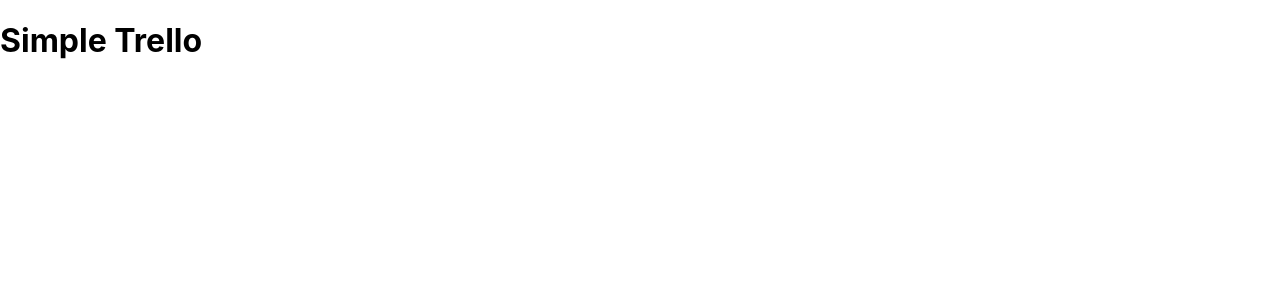
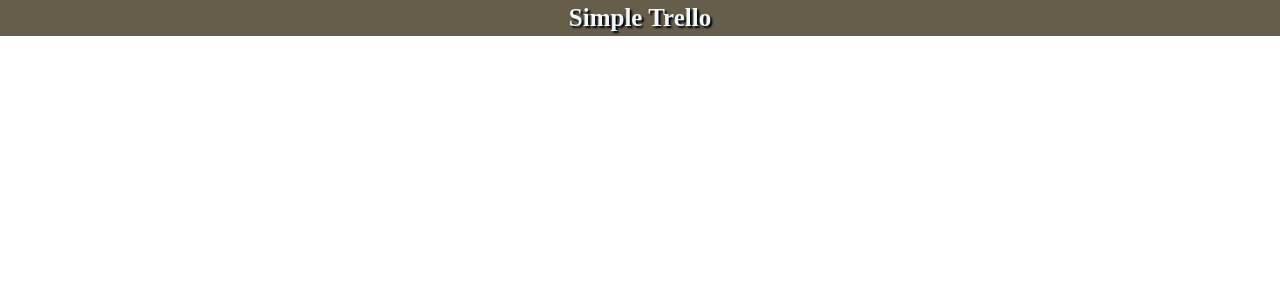
Before and after one commit to takumihashimoto0218/react_trello, a React (Create React App) app: page / in a window 1280 px wide. Shown: the top 300 px of the page. Built offline with nearby package versions, Linux system fonts and the light colour scheme.

Commit message:
headerのデザイン

```diff
--- a/src/index.css
+++ b/src/index.css
@@ -1,13 +1,20 @@
-body {
+* {
+  box-sizing: border-box;
   margin: 0;
-  font-family: -apple-system, BlinkMacSystemFont, 'Segoe UI', 'Roboto', 'Oxygen',
-    'Ubuntu', 'Cantarell', 'Fira Sans', 'Droid Sans', 'Helvetica Neue',
-    sans-serif;
-  -webkit-font-smoothing: antialiased;
-  -moz-osx-font-smoothing: grayscale;
+  padding: 0;
 }
 
-code {
-  font-family: source-code-pro, Menlo, Monaco, Consolas, 'Courier New',
-    monospace;
+h1 {
+  font-size: 25px;
+  color: aliceblue;
+  font-weight: 600;
+  text-shadow: 2px 2px 2px black;
 }
+
+header {
+  text-align: center;
+  padding: 4px 10%;
+  margin-bottom: 50px;
+  background-color: rgb(102,94,74);
+
+}
```
